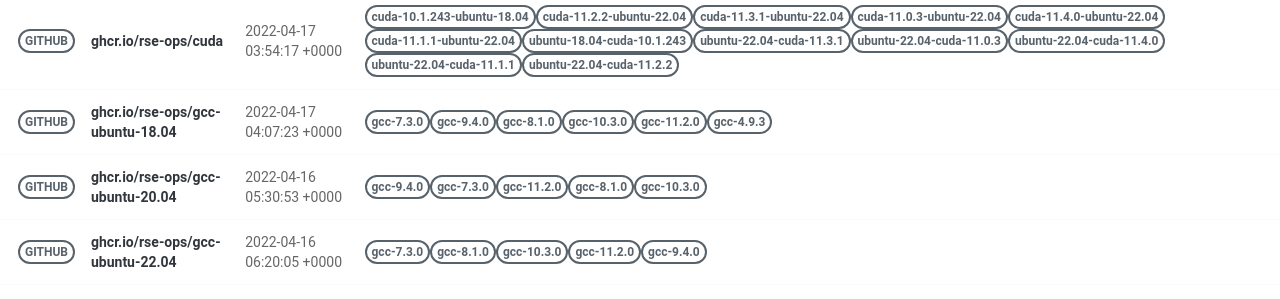
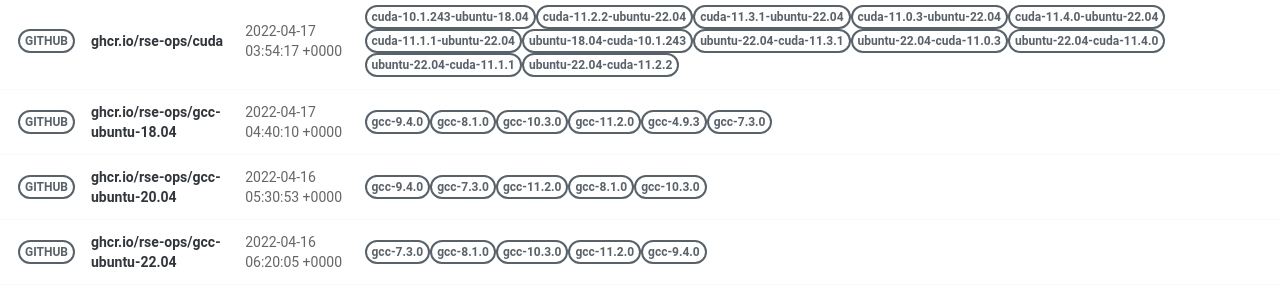
Before and after one commit to rse-ops/docker-images, a Jekyll site: the page built from pages/index.md, in a window 1280 px wide. Shown: the part 502-801 px from the top of the page. Built offline with Jekyll 4.4.1, drawn with Linux system fonts in a browser that asks for light colours; nearby versions of some CDN libraries.

Commit message:
Automated push to update library 2022-04-17

```diff
--- a/_library/ghcr.io-rse-ops-gcc-ubuntu-18.04.md
+++ b/_library/ghcr.io-rse-ops-gcc-ubuntu-18.04.md
@@ -1,14 +1,11 @@
 ---
 layout: container
 name: ghcr.io/rse-ops/gcc-ubuntu-18.04
-updated_at: 2022-04-17 04:07:23.830459
+updated_at: 2022-04-17 04:40:10.352074
 
 
 container_url: https://github.com/orgs/rse-ops/packages/container/package/gcc-ubuntu-18.04
 versions:
- - tag: gcc-7.3.0
-   dockerfile: https://github.com/rse-ops/docker-images/blob/main/ubuntu/gcc/Dockerfile
-   manifest: https://crane.ggcr.dev/manifest/ghcr.io/rse-ops/gcc-ubuntu-18.04:gcc-7.3.0
  - tag: gcc-9.4.0
    dockerfile: https://github.com/rse-ops/docker-images/blob/main/ubuntu/gcc/Dockerfile
    manifest: https://crane.ggcr.dev/manifest/ghcr.io/rse-ops/gcc-ubuntu-18.04:gcc-9.4.0
```
Also changed, not shown: other parts of _library/ghcr.io-rse-ops-gcc-ubuntu-18.04.md (+3 -0 lines).
